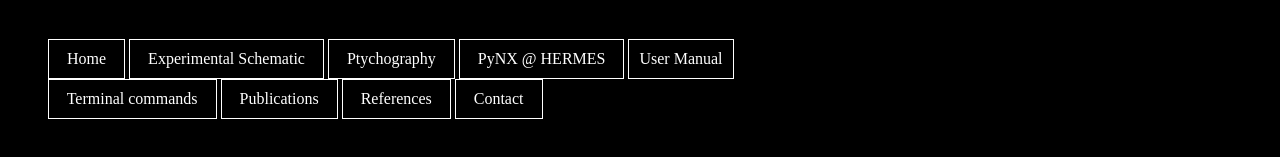
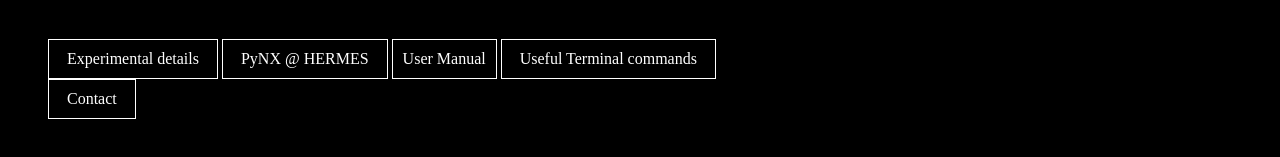
Before and after one commit to hermes-soleil/hermes-soleil_webpage, a plain HTML site: page index.html in a window 1280 px wide. Shown: the part 527-684 px from the top of the page. Drawn offline with Linux system fonts and the light colour scheme.

Commit message:
Update index.html

```diff
--- a/index.html
+++ b/index.html
@@ -28,14 +28,14 @@
   <div class = "main">
     <ul class = "mainlist">
 
-      <li><a href="#"> &nbsp Home  &nbsp </a></li>
-      <li><a href="Experimental/Experimental.HTML">&nbsp  Experimental Schematic  &nbsp</a></li>
-      <li><a href="#">&nbsp Ptychography &nbsp</a></li>
+      <!--<li><a href="#"> &nbsp Home  &nbsp </a></li>-->
+      <li><a href="Experimental/Experimental.HTML">&nbsp  Experimental details  &nbsp</a></li>
+      <!--<li><a href="#">&nbsp Ptychography &nbsp</a></li>-->
       <li><a href="Pynx/pynx.HTML">&nbsp PyNX @ HERMES &nbsp</a></li>
       <li><a href ='Codes/Pre_Processing_code.HTML'>User Manual</a></li>
-      <li><a href="Terminal_commands/Terminal_commands.HTML">&nbsp Terminal commands &nbsp</a></li>
-      <li><a href="#">&nbsp Publications &nbsp</a></li>
-      <li><a href='#'>&nbsp References &nbsp</a></li>
+      <li><a href="Terminal_commands/Terminal_commands.HTML">&nbsp Useful Terminal commands &nbsp</a></li>
+      <!--<li><a href="#">&nbsp Publications &nbsp</a></li>-->
+      <!--<li><a href='#'>&nbsp References &nbsp</a></li>-->
       <li><a href="contact/Contacts.HTML">&nbsp Contact &nbsp</a></li>
 
     </ul>
```
